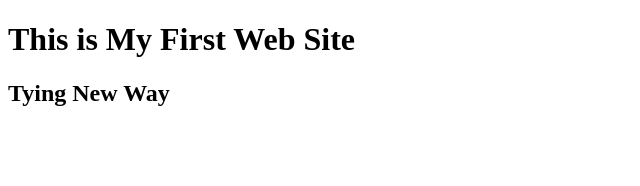
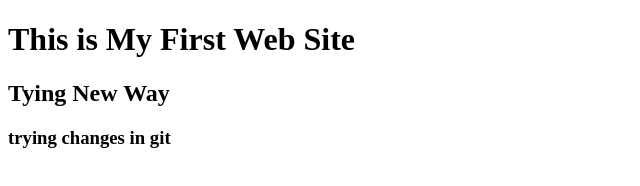
Before and after one commit to SivaAnishM/All-Projects, a plain HTML site: page HTML and CSS/project-1/index.html in a window 1280 px wide. Shown: the whole page, without its empty margins (0-640 px from the left). Drawn offline with Linux system fonts and the light colour scheme.

Commit message:
change in git

```diff
--- a/HTML and CSS/project-1/index.html
+++ b/HTML and CSS/project-1/index.html
@@ -11,6 +11,7 @@
     <div>
       <h1>This is My First Web Site</h1>
       <h2>Tying New Way</h2>
+      <h3>trying changes in git</h3>
     </div>
   </header>
   <section></section>
```
